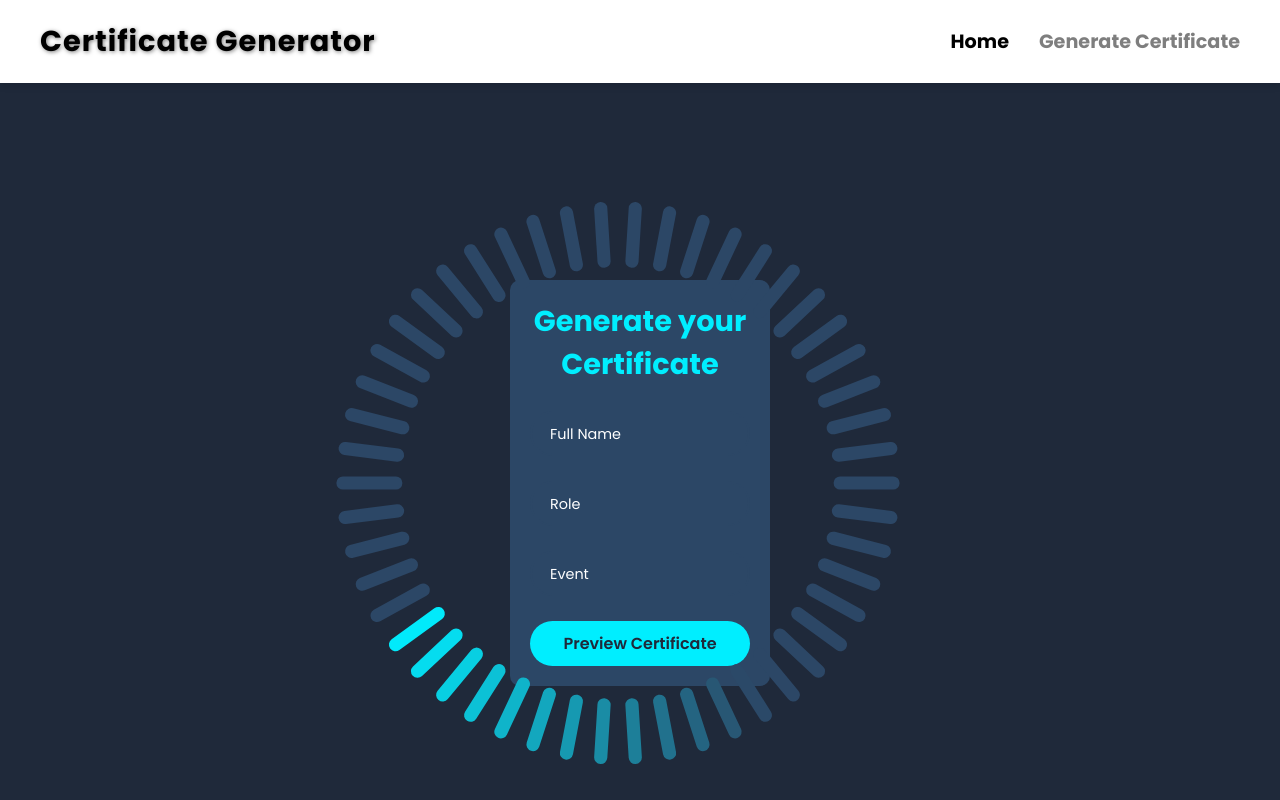
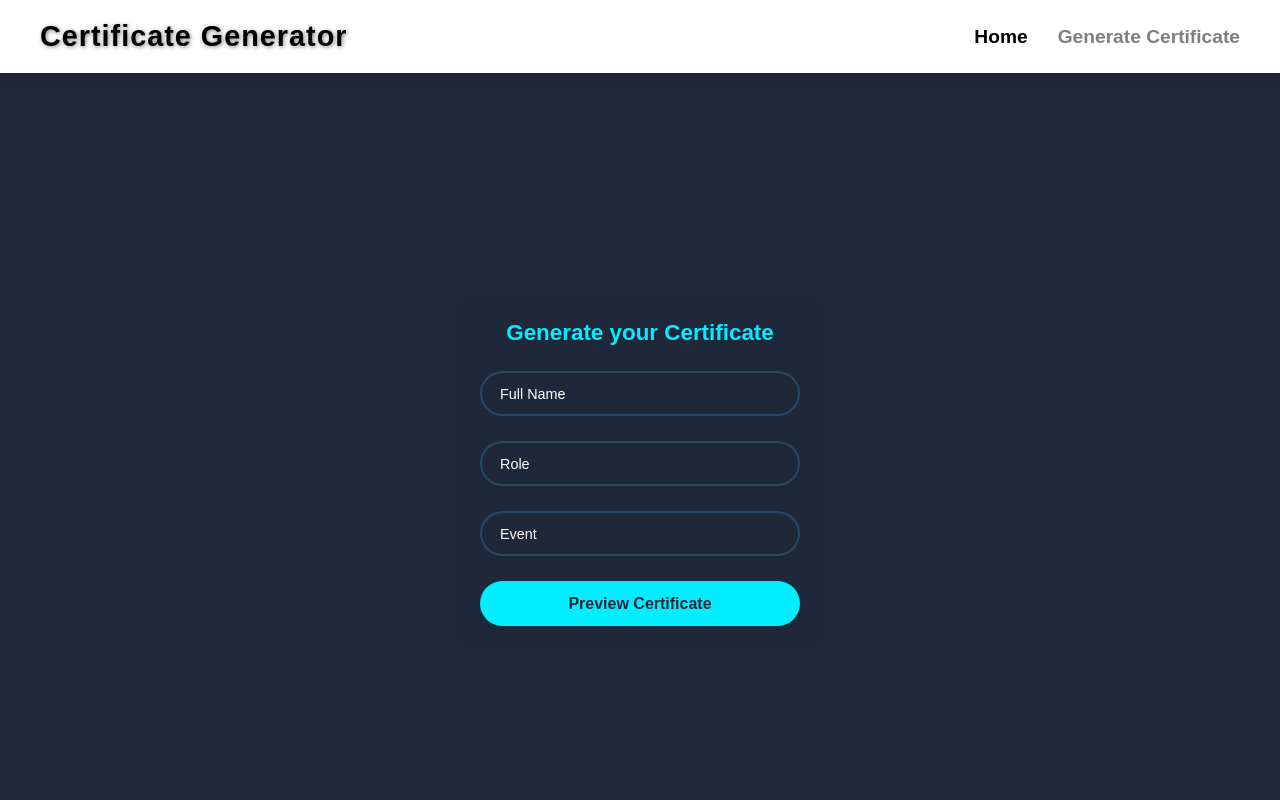
Before and after one commit to pundir8372/Certificate-Generator, a React (Vite) app: page /generate in a window 1280 px wide. Shown: the top 800 px of the page. Built offline with nearby package versions, Linux system fonts and the light colour scheme; no server answers; the database is empty.

Commit message:
Update CertificateForm.css

```diff
--- a/src/components/CertificateForm.css
+++ b/src/components/CertificateForm.css
@@ -1,5 +1,3 @@
-@import url('https://fonts.googleapis.com/css2?family=Poppins:wght@300;400;500;600;700;800;900&display=swap');
-
 * {
     margin: 0;
     padding: 0;
@@ -13,31 +11,35 @@
     align-items: center;
     min-height: 100vh;
     background: #1f293a;
+    overflow: hidden;
+    position: relative;
 }
 
 .container {
+    position: relative;
     width: 100%;
-    max-width: 300px; /* Adjusted for smaller screens */
+    max-width: 400px;
     padding: 20px;
     height: auto;
-    position: relative;
     display: flex;
     justify-content: center;
     align-items: center;
-    flex-direction: column; /* Stack items vertically */
+    flex-direction: column;
 }
 
 .container span {
     position: absolute;
-    left: 0;
-    width: 30px;
-    height: 6px;
+    left: 50%;
+    top: 50%;
+    transform: translate(-50%, -50%) scale(2.2) rotate(calc(var(--i) * (360deg / 50)));
+    width: 150px; /* Increased size */
+    height: 150px; /* Increased size */
     background: #2c4766;
-    border-radius: 8px;
+    border-radius: 50%; /* Changed to 50% to make it a circle */
     transform-origin: 128px;
-    transform: scale(2.2) rotate(calc(var(--i) * (360deg / 50)));
     animation: animateBlink 3s linear infinite;
     animation-delay: calc(var(--i) * (3s / 50));
+    z-index: -1; /* Ensure the circle stays behind the form */
 }
 
 @keyframes animateBlink {
@@ -53,8 +55,9 @@
     position: relative;
     width: 100%;
     padding: 20px;
-    background: #2c4766;
     border-radius: 10px;
+    background: rgba(31, 41, 58, 0.9); /* Add slight transparency */
+    z-index: 1; /* Ensure it stays above other elements */
 }
 
 .login-box form {
@@ -62,7 +65,7 @@
 }
 
 h2 {
-    font-size: 1.8em;
+    font-size: 1.4em;
     color: #0ef;
     text-align: center;
     margin-bottom: 20px;
@@ -163,7 +166,7 @@ h2 {
     }
 
     h2 {
-        font-size: 1.6em;
+        font-size: 1.2em;
     }
 
     .input-box input {
@@ -177,6 +180,10 @@ h2 {
 
     .btnPreview {
         font-size: 0.9em;
+    }
+
+    .container span {
+        transform: translate(-50%, -50%) scale(2.5) rotate(calc(var(--i) * (360deg / 50)));
     }
 }
 
@@ -207,4 +214,8 @@ h2 {
     .btnPreview {
         font-size: 0.85em;
     }
+
+    .container span {
+        transform: translate(-50%, -50%) scale(1.2) rotate(calc(var(--i) * (360deg / 50)));
+    }
 }
```
